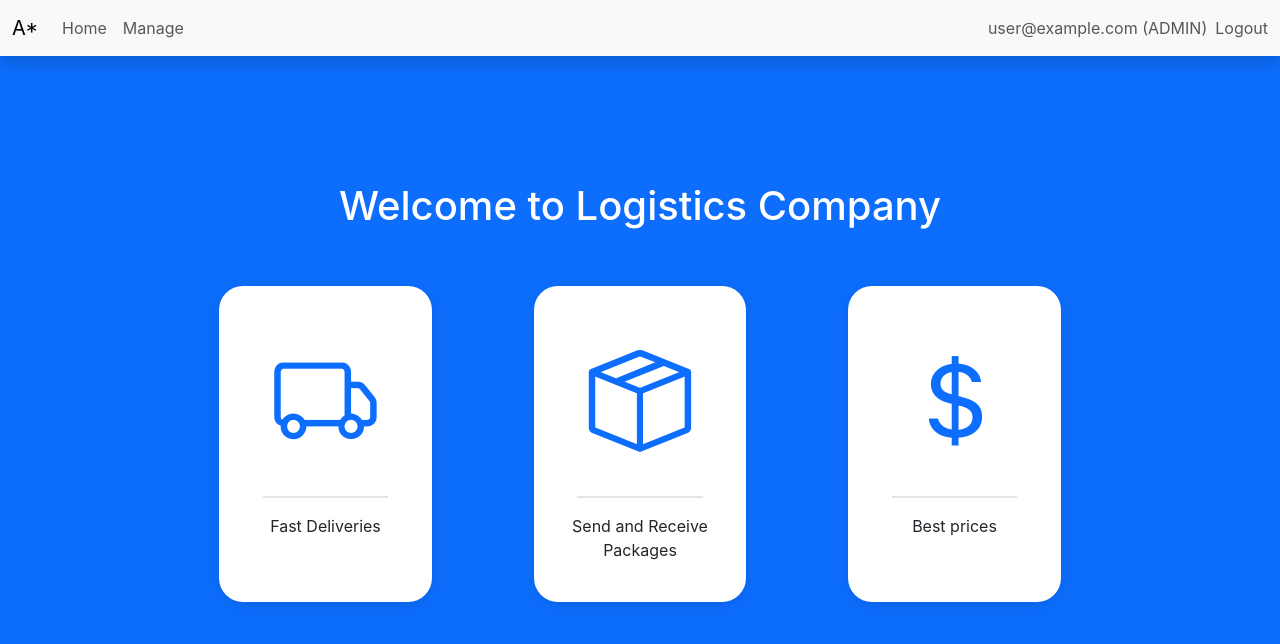
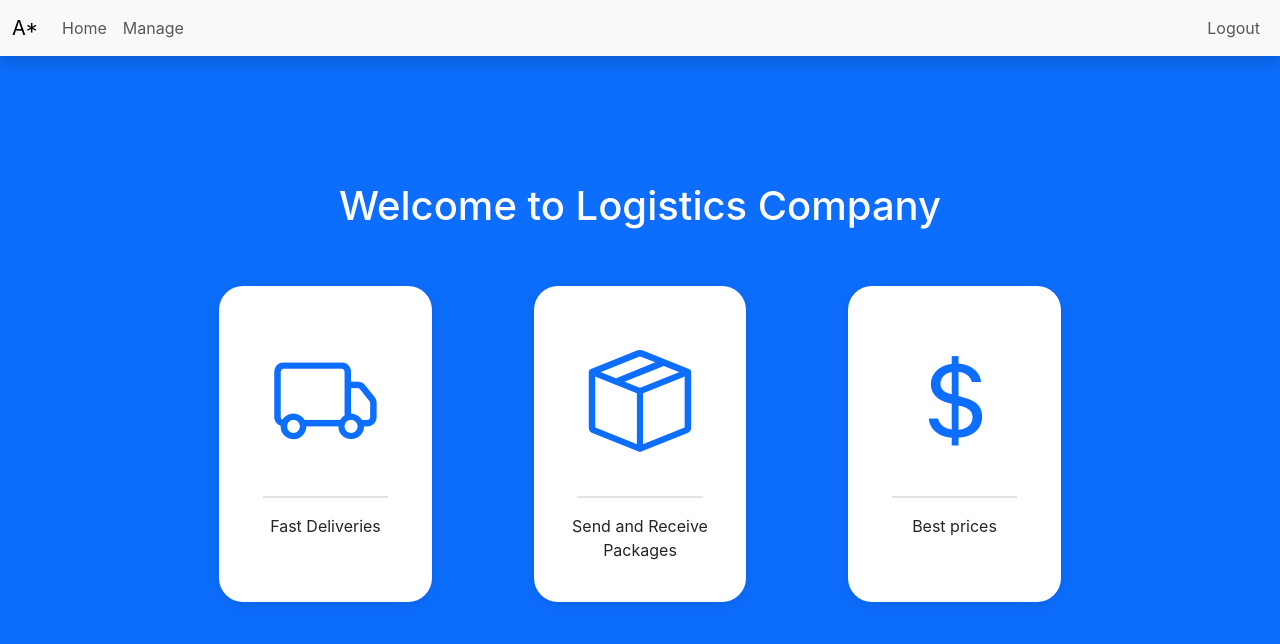
Before and after one commit to todorpopov/logistics-company, a React (Create React App) app in the folder frontend/: page / in a window 1280 px wide. Shown: the top 644 px of the page. Built offline with nearby package versions, Linux system fonts and the light colour scheme.

Commit message:
Fix navigation

```diff
--- a/frontend/src/components/navbar/Navbar.tsx
+++ b/frontend/src/components/navbar/Navbar.tsx
@@ -27,25 +27,20 @@ const Navbar: React.FC = () => {
         </button>
         <div className={`collapse navbar-collapse${expanded ? ' show' : ''}`} id="navbarNav">
           <ul className="navbar-nav">
-            <li className="nav-item">
+            <li className="nav-item align-items-center">
               <Link className="nav-link" to="/" onClick={() => setExpanded(false)}>Home</Link>
             </li>
             {user && (user.role === UserRole.ADMIN) && (
-              <li className="nav-item">
+              <li className="nav-item align-items-center">
                 <Link className="nav-link" to="/manage" onClick={() => setExpanded(false)}>Manage</Link>
               </li>
             )}
           </ul>
           <ul className="navbar-nav ms-auto">
             {user ? (
-              <>
-                <li className="nav-item d-flex align-items-center">
-                  <span className="nav-link">{user.email} ({user.role})</span>
-                </li>
-                <li className="nav-item d-flex align-items-center">
-                  <button className="nav-link btn btn-link p-0 align-middle" style={{padding:0, verticalAlign: 'middle'}} onClick={() => { logout(); setExpanded(false); }}>Logout</button>
-                </li>
-              </>
+              <li className="nav-item align-items-center">
+                <Link className="nav-link" to="/" onClick={() => { logout(); setExpanded(false);}}>Logout</Link>
+              </li>
             ) : (
               <>
                 <li className="nav-item align-items-center">
--- a/frontend/src/context/AuthContext.tsx
+++ b/frontend/src/context/AuthContext.tsx
@@ -1,4 +1,5 @@
 import React, { createContext, useContext, useState, useEffect } from 'react';
+import { useNavigate } from 'react-router-dom';
 
 export enum UserRole {
   ADMIN = 'ADMIN',
@@ -22,6 +23,7 @@ const AuthContext = createContext<AuthContextType | undefined>(undefined);
 
 export const AuthProvider: React.FC<{ children: React.ReactNode }> = ({ children }) => {
   const [user, setUser] = useState<User | null>(null);
+  const navigate = useNavigate();
 
   useEffect(() => {
     const storedUser = localStorage.getItem('user');
@@ -34,11 +36,13 @@ export const AuthProvider: React.FC<{ children: React.ReactNode }> = ({ children
   const login = (user: User) => {
     setUser(user);
     localStorage.setItem('user', JSON.stringify(user));
+    navigate('/');
   };
 
   const logout = () => {
     setUser(null);
     localStorage.removeItem('user');
+    navigate('/');
   };
 
   return (
```
